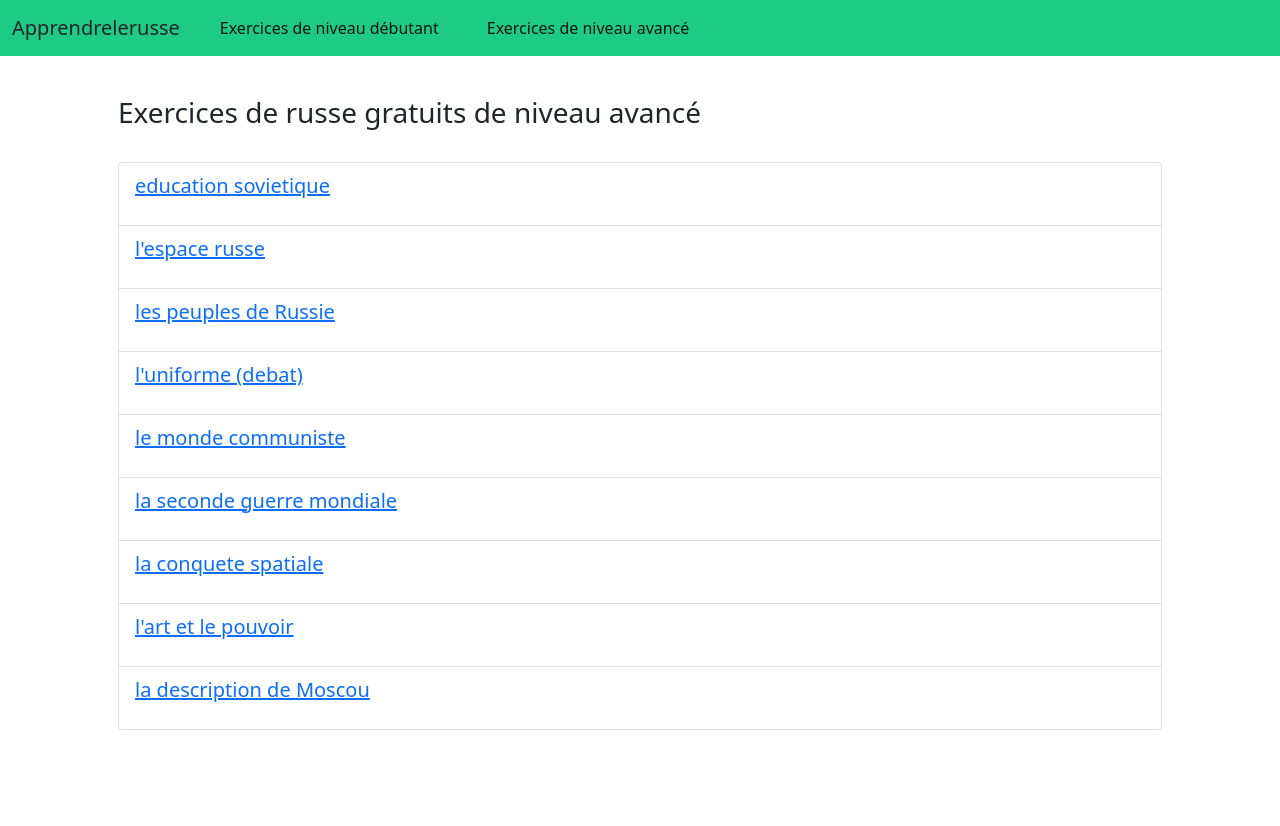
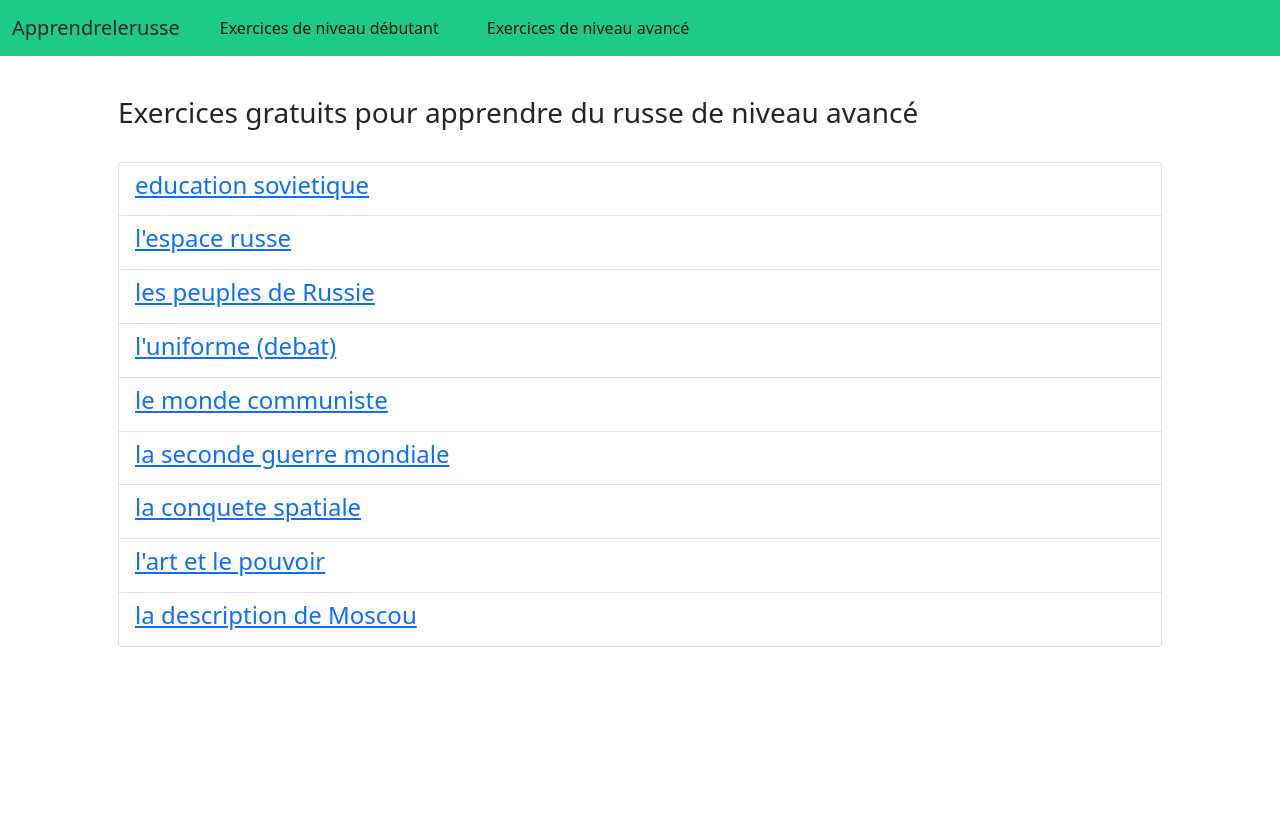
Before and after one commit to kekea1/store-analyser, a Flask app: page /precis/ in a window 1280 px wide. After the commit the page ends 647 px from the top, so only its background shows below. Run offline with Flask 2, Linux system fonts and the light colour scheme.

Commit message:
Update templ_menu.html

```diff
--- a/templates/templ_menu.html
+++ b/templates/templ_menu.html
@@ -5,8 +5,7 @@
 {% block header_perso %}
 
         <title>Exercices de russe gratuits de niveau {{categorie}} </title>
-        <meta name="description" content="Exercices de russe gratuits de niveau {{categorie}}
-Apprendre facilement le russe en ligne grâce à des exercices gratuits.">
+        <meta name="description" content="Apprenez le russe gratuitement le russe avec nos exercices de niveau {{categorie}}.">
 
 {% endblock %}
 
@@ -25,16 +24,16 @@ Apprendre facilement le russe en ligne grâce à des exercices gratuits.">
 
 
 
-<div class="container p-5 mt-5">
-	<h3>Exercices de russe gratuits de niveau {{categorie}}</h3>
+<main class="container p-5 mt-5">
+	<h1 class="fs-3">Exercices gratuits pour apprendre du russe de niveau {{categorie}}</h3>
 	<br>
     	 <ul class="list-group">
     	 	{%for nom,lien in liste_nom_lien%}
-    	 	<li class="list-group-item"><a href= "/{{varlien}}/{{nom}}" > <p class="lead">{{nom}}</p> </a> </li>
+    	 	<li class="list-group-item"><a href= "/{{varlien}}/{{nom}}" > <h2 class="fs-4 lead">{{nom}}</h2> </a> </li>
     	 	{%endfor%}
 
     	 </ul>
-</div>
+</main>
 
 
 {% endblock %}
```
